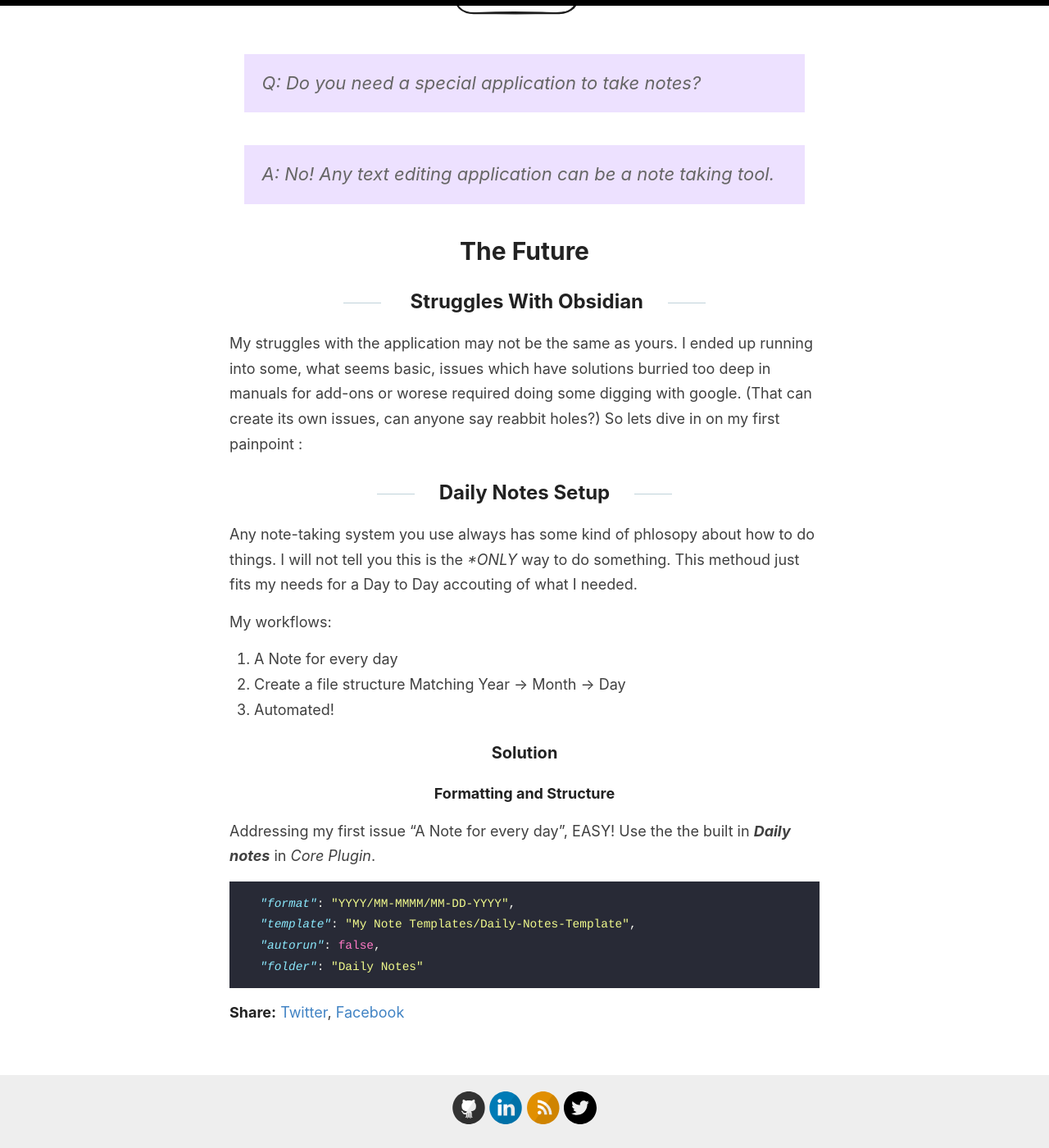
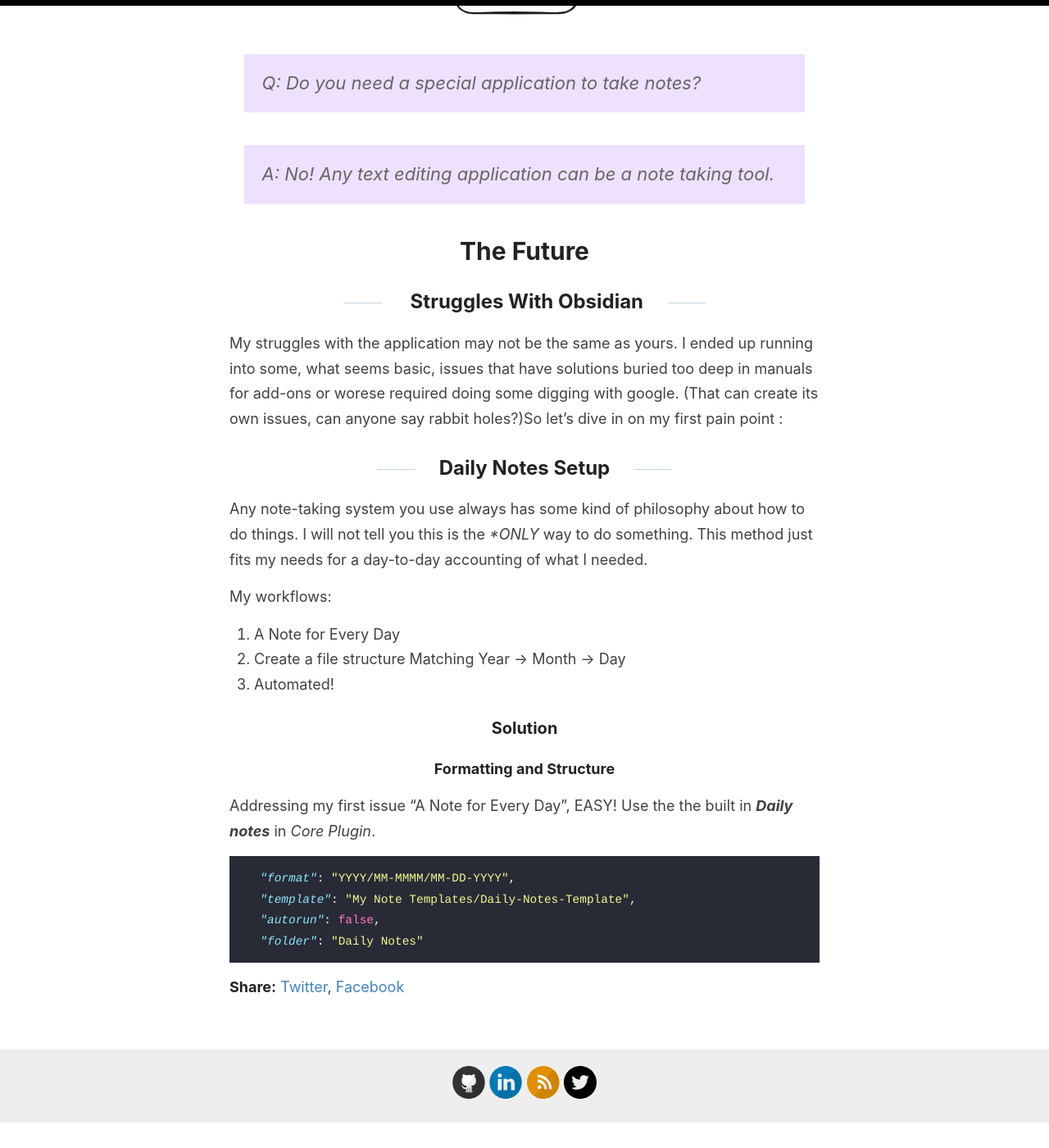
Before and after one commit to zavalalabs/zavalalabs.github.io, a Jekyll site: the page built from _posts/2024-04-01-Obsidian-A-Journey.md, in a window 1280 px wide and 1400 px high, scrolled down 1158 px. Shown: the whole window at 82% size. Built offline with Jekyll 4.4.1, drawn with Linux system fonts in a browser that asks for light colours; after the commit the page ends 2528 px from its top, so only the background shows below that.

Commit message:
Spell reveiw

````diff
--- a/_posts/2024-04-01-Obsidian-A-Journey.md
+++ b/_posts/2024-04-01-Obsidian-A-Journey.md
@@ -21,21 +21,21 @@
 
 ##  Struggles With Obsidian
 
-My struggles with the application may not be the same as yours. I ended up running into some, what seems basic, issues which have solutions burried too deep in manuals for add-ons or worese required doing some digging with google. (That can create its own issues, can anyone say reabbit holes?)
-So lets dive in on my first painpoint :
+My struggles with the application may not be the same as yours. I ended up running into some, what seems basic, issues that have solutions buried too deep in manuals for add-ons or worese required doing some digging with google. (That can create its own issues, can anyone say rabbit holes?)So let's dive in on my first pain point :
 
 ## Daily Notes Setup
-Any note-taking system you use always has some kind of phlosopy about how to do things. I will not tell you this is the **ONLY* way to do something. This methoud just fits my needs for a Day to Day accouting of what I needed.
+Any note-taking system you use always has some kind of philosophy about how to do things. I will not tell you this is the **ONLY* way to do something. This method just fits my needs for a day-to-day accounting of what I needed.
 
 My workflows:
-1. A Note for every day
+
+1. A Note for Every Day
 2. Create a file structure Matching Year -> Month -> Day
 3. Automated!
 
 ### Solution
 
 #### Formatting and Structure
-Addressing my first issue "A Note for every day", EASY! Use the the built in ***Daily notes*** in *Core Plugin*.
+Addressing my first issue "A Note for Every Day", EASY! Use the the built in ***Daily notes*** in *Core Plugin*.
 
 ```json
   "format": "YYYY/MM-MMMM/MM-DD-YYYY",
````
